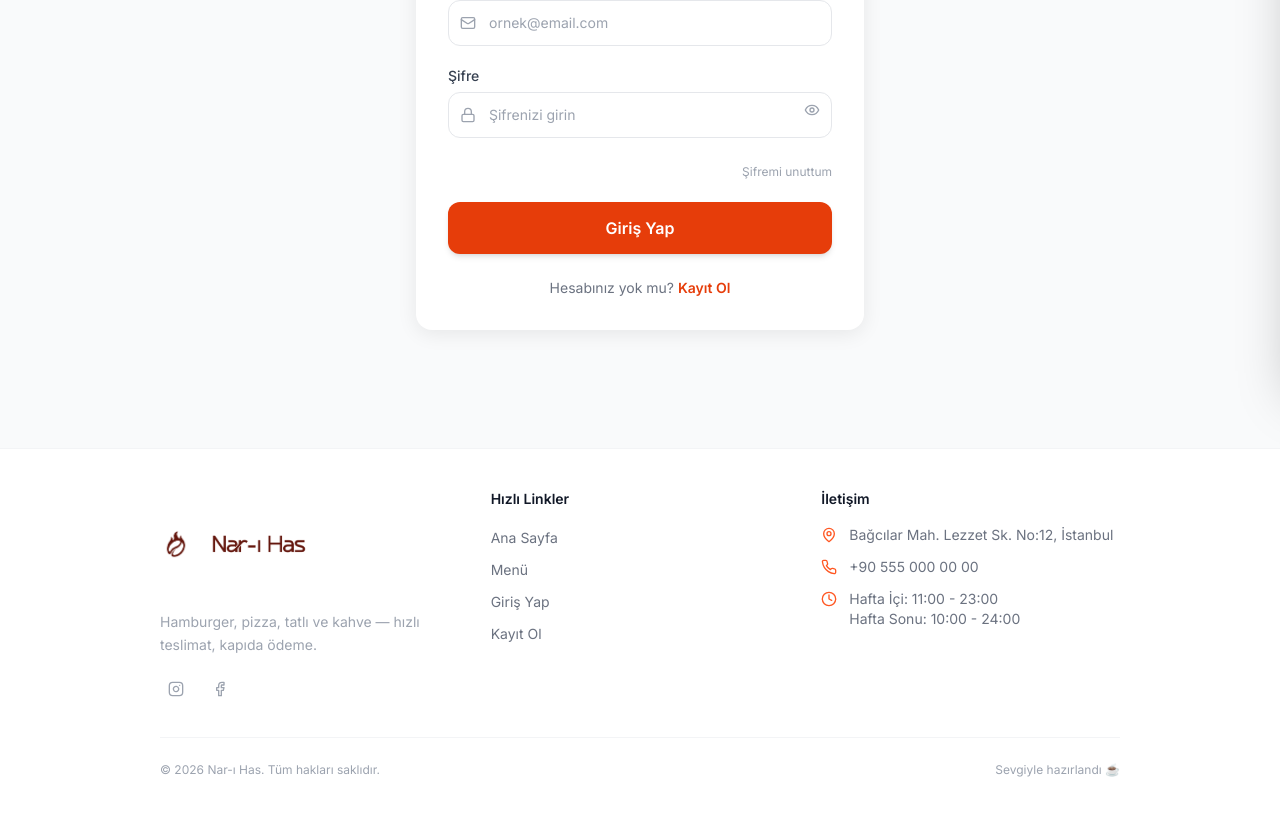
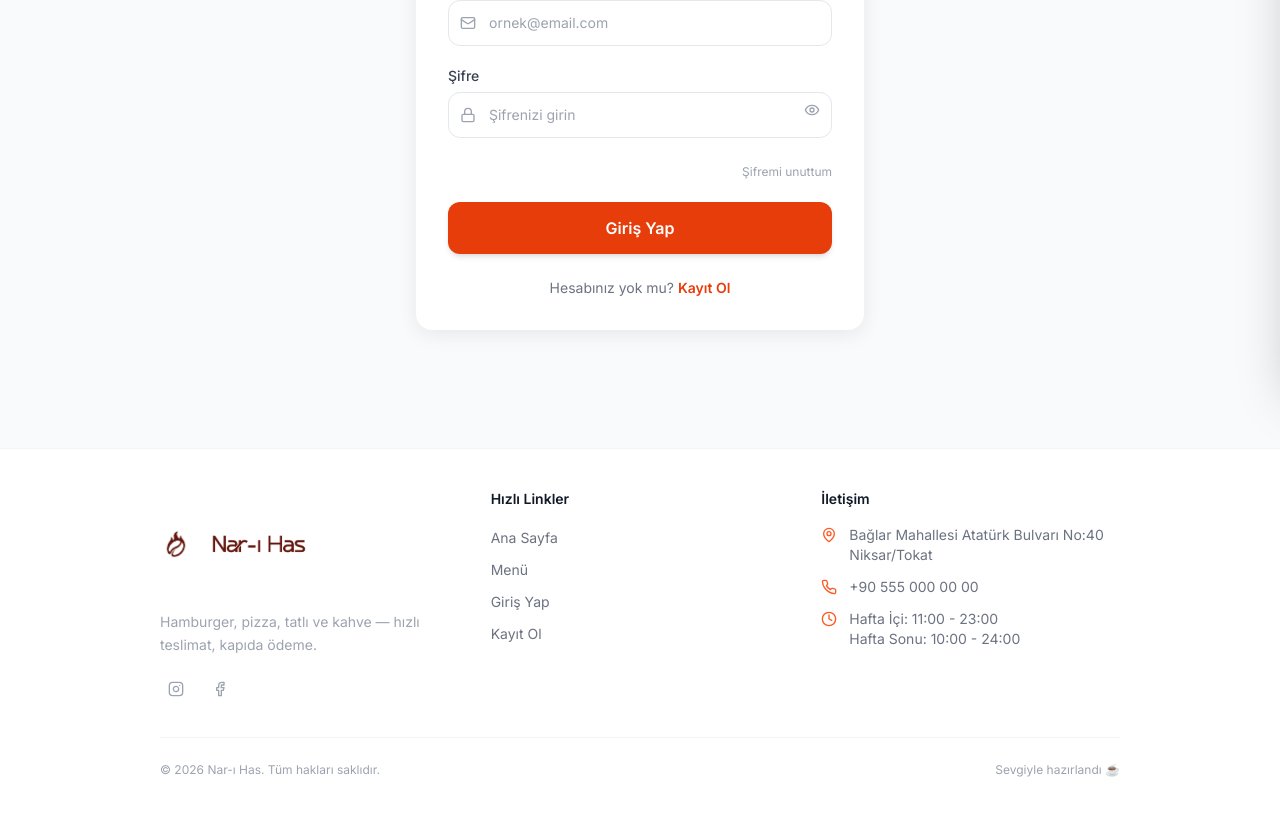
Before and after one commit to melostimer/nari-has-online, a Next.js app: page /auth/login in a window 1280 px wide. Shown: the part 417-1233 px from the top of the page. Built offline with nearby package versions, Linux system fonts and the light colour scheme; no server answers; a web font is replaced by a local one.

Commit message:
Update address and make it a maps link

```diff
--- a/src/app/page.tsx
+++ b/src/app/page.tsx
@@ -143,7 +143,9 @@ export default async function HomePage() {
           </div>
           <div className="flex items-center gap-3 px-4 py-3 text-gray-600">
             <MapPin className="h-4 w-4 text-gray-400 shrink-0" />
-            <span>Bağcılar Mah. Lezzet Sk. No:12, İstanbul</span>
+            <a href="https://maps.google.com/?q=Bağlar+Mahallesi+Atatürk+Bulvarı+No:40+Niksar/Tokat" target="_blank" rel="noopener noreferrer" className="hover:text-brand-600 transition-colors">
+              Bağlar Mahallesi Atatürk Bulvarı No:40 Niksar/Tokat
+            </a>
           </div>
           <div className="flex items-center gap-3 px-4 py-3">
             <Phone className="h-4 w-4 text-gray-400 shrink-0" />
--- a/src/components/Footer.tsx
+++ b/src/components/Footer.tsx
@@ -52,7 +52,9 @@ export function Footer() {
             <ul className="space-y-3">
               <li className="flex items-start gap-3 text-sm">
                 <MapPin className="h-4 w-4 text-brand-500 mt-0.5 flex-shrink-0" />
-                <span>Bağcılar Mah. Lezzet Sk. No:12, İstanbul</span>
+                <a href="https://maps.google.com/?q=Bağlar+Mahallesi+Atatürk+Bulvarı+No:40+Niksar/Tokat" target="_blank" rel="noopener noreferrer" className="hover:text-brand-600 transition-colors">
+                  Bağlar Mahallesi Atatürk Bulvarı No:40 Niksar/Tokat
+                </a>
               </li>
               <li className="flex items-center gap-3 text-sm">
                 <Phone className="h-4 w-4 text-brand-500 flex-shrink-0" />
```
